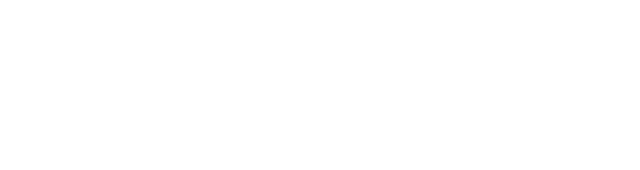
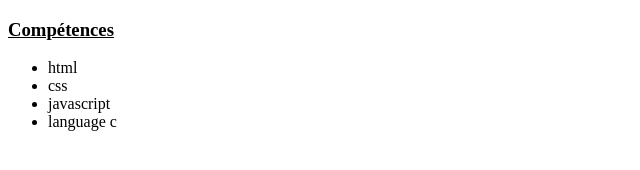
Before and after one commit to assaniiqbal/git-mon-cv, a plain HTML site: page index.html in a window 1280 px wide. Shown: the whole page, without its empty margins (0-640 px from the left). Drawn offline with Linux system fonts and the light colour scheme.

Commit message:
mise en place de la section competences

```diff
--- a/index.html
+++ b/index.html
@@ -8,5 +8,27 @@
 </head>
 <body>
 
+
+
+
+
+
+
+
+
+
+
+
+
+
+
+
+    <h3><u>Compétences</u></h3>
+    <ul>
+        <li>html</li>
+        <li>css</li>
+        <li>javascript</li>
+        <li>language c</li>
+    </ul>
 </body>
 </html>
```
